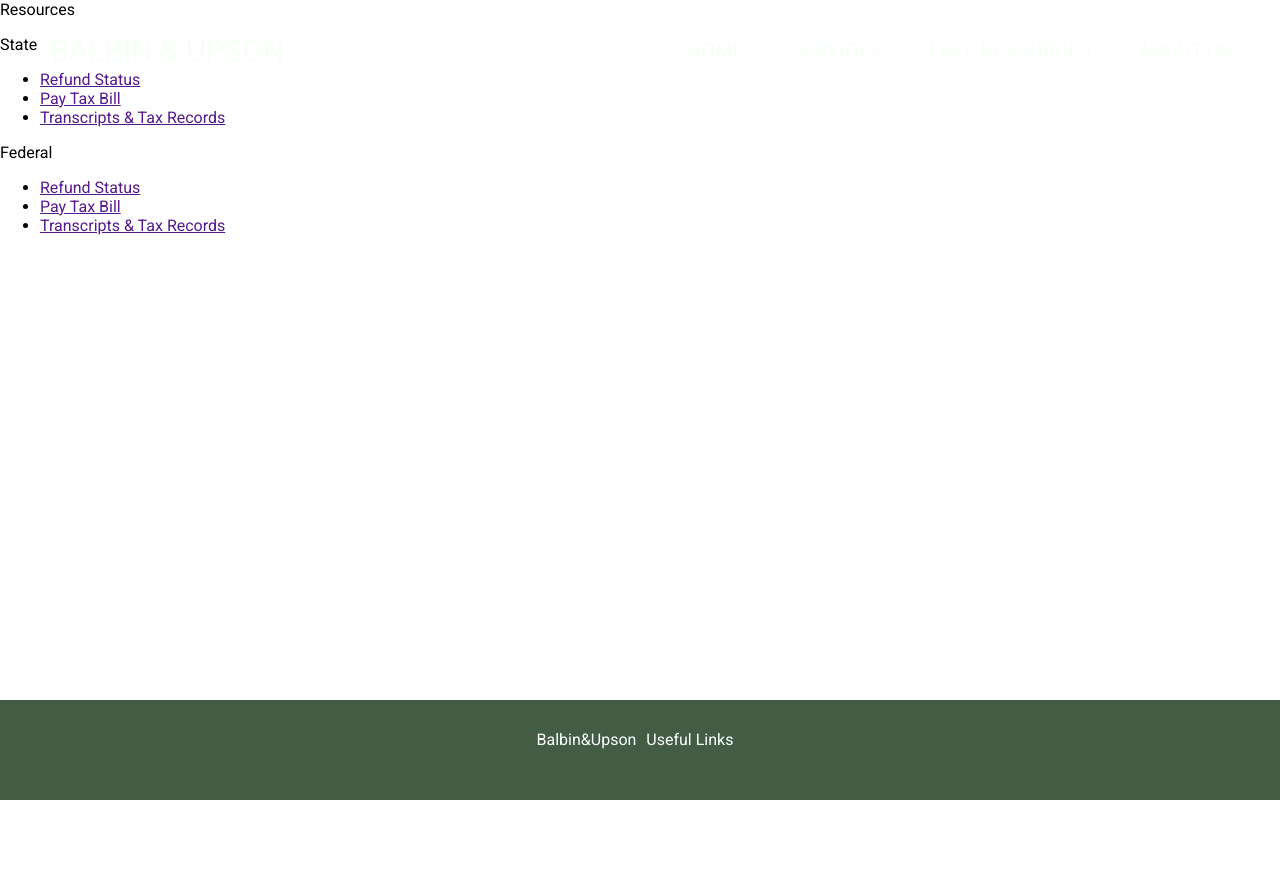
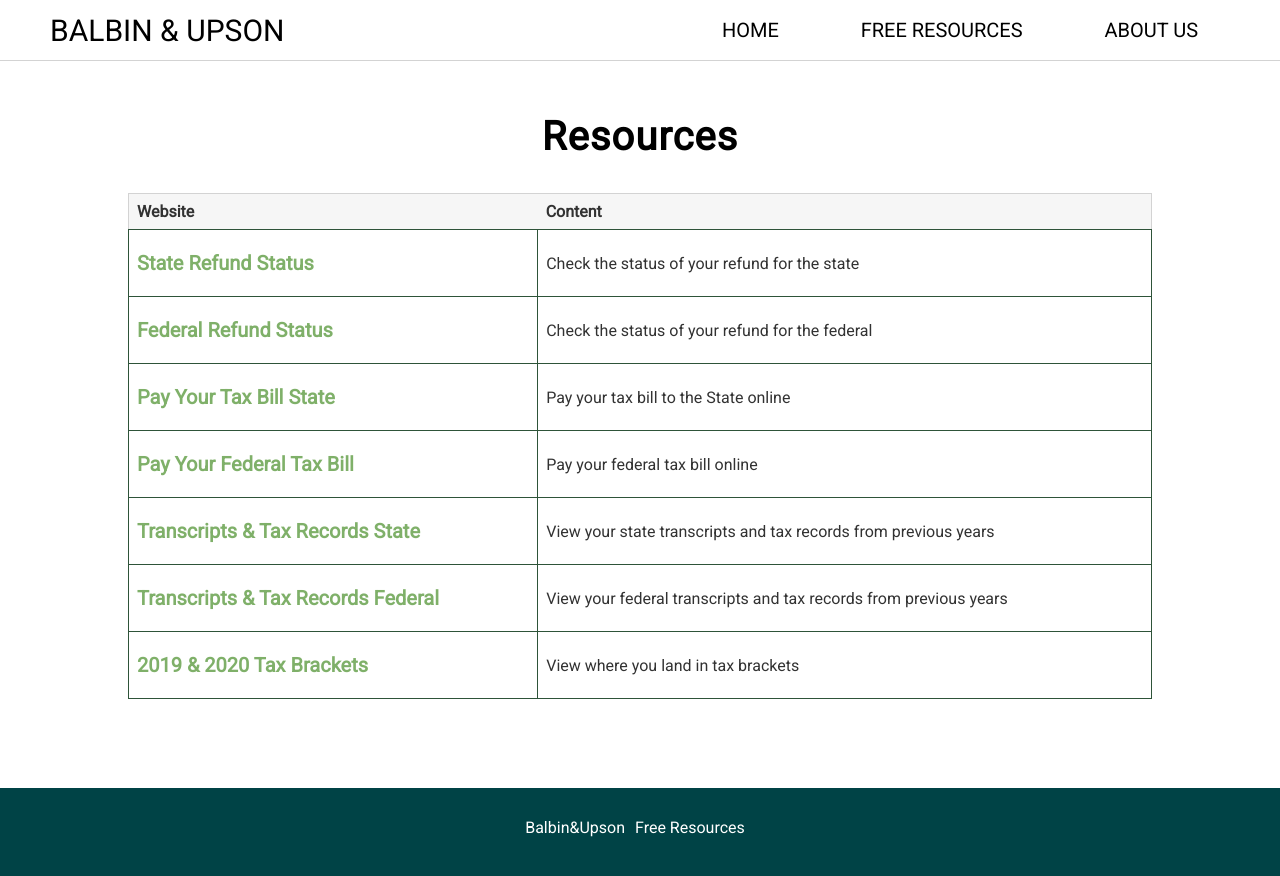
Before and after one commit to kevinphanle/Balbin-and-Upson, a React (Create React App) app: page /resources in a window 1280 px wide. Shown: the top 876 px of the page. Before the commit the page ends 800 px from the top, so only its background shows below. Built offline with nearby package versions, Linux system fonts and the light colour scheme.

Commit message:
resources and started about us page

```diff
--- a/src/App.js
+++ b/src/App.js
@@ -5,12 +5,13 @@ import Navbar from './components/navbar';
 import Footer from './components/footer';
 
 import './styles/App.scss';
-import Resources from './components/resources';
+import Resources from './components/resources/resources';
+import About from './components/aboutus/about';
 
 function App() {
   return (
-    <>
-      <Navbar />
+    <div className="main">
+      <Navbar/>
 
       <Switch>
         <Route exact path="/" >
@@ -19,10 +20,13 @@ function App() {
         <Route exact path="/resources" >
           <Resources/>
         </Route>
+        <Route exact path="/about">
+          <About />
+        </Route>
       </Switch>
 
       <Footer />
-    </>
+    </div>
   );
 }
 
--- /dev/null
+++ b/src/components/aboutus/about.jsx
@@ -0,0 +1,11 @@
+import React from 'react';
+
+function About(props) {
+  return (
+    <div className="about">
+      About uS!
+    </div>
+  )
+}
+
+export default About;
--- a/src/components/footer.jsx
+++ b/src/components/footer.jsx
@@ -1,4 +1,5 @@
 import React from 'react';
+import { Link } from 'react-router-dom';
 
 function Footer(props) {
   return(
@@ -6,8 +7,13 @@ function Footer(props) {
       <div className="wrapper">
 
         <div className="info">
-          <a href="/">Balbin&Upson</a>
-          <a href="/">Useful Links</a>
+          <Link
+            to='/'
+          >Balbin&Upson</Link>
+          <Link
+            to='/resources'
+          >Free Resources</Link>
+
         </div>
       </div>
     </div>
--- a/src/components/frontpage/portfolio.jsx
+++ b/src/components/frontpage/portfolio.jsx
@@ -8,11 +8,9 @@ function Portfolio() {
 
   return (
     <div className="wrapper">
-      <div className="main">
-        <Intro />
-        <Services />
-        <Team />
-      </div>
+      <Intro />
+      <Services />
+      <Team />
     </div>
   )
 }
--- a/src/components/frontpage/team.jsx
+++ b/src/components/frontpage/team.jsx
@@ -1,5 +1,5 @@
 import React from 'react';
-import team from './teamobjects';
+import team from './team_members';
 
 function Team() {
 
--- a/src/components/navbar.jsx
+++ b/src/components/navbar.jsx
@@ -1,10 +1,11 @@
 import React, { useState, useEffect, useRef } from 'react';
-import { Link } from 'react-router-dom';
+import { NavLink, useLocation } from 'react-router-dom';
 
 function Navbar(props) {
   // const { navbarStyles } = props
 
   const [navBackground, setNavBackground] = useState(false)
+  let location = useLocation();
 
   const navRef = useRef()
 
@@ -25,7 +26,7 @@ function Navbar(props) {
 
   let navbarStyles = {};
 
-  if (navBackground) {
+  if (navBackground || location.pathname !== "/") {
     navbarStyles.backgroundColor = 'white';
     navbarStyles.textColor = 'black';
     navbarStyles.border = '1px solid lightgray';
@@ -40,43 +41,48 @@ function Navbar(props) {
   return (
       <div className="navbar" style={{backgroundColor: navbarStyles.backgroundColor, borderBottom: navbarStyles.border, height: navbarStyles.height}}>
         <div className="logo">
-          <Link to='/' style={{color: navbarStyles.textColor }}>Balbin & Upson</Link>
+          <NavLink to='/' style={{color: navbarStyles.textColor }}>Balbin & Upson</NavLink>
         </div>
 
         <div className="right-nav">
           <ul className="nav-links" style={{color: navbarStyles.textColor}}>
             <li className="nav-link">
-              <Link
+              <NavLink
                 to="/"
                 className="link"
                 style={{ color: navbarStyles.textColor }}
               >
                 Home
-              </Link>
+              </NavLink>
             </li>
-            <li className="nav-link">
-              <Link
+            {/* <li className="nav-link">
+              <NavLink
                 to="/"
                 className="link"
                 style={{ color: navbarStyles.textColor }}
               >
                 Services
-              </Link>
-            </li>
+              </NavLink>
+            </li> */}
             {/* <li className="nav-link">
               <a href="/" className="link" style={{color: navbarStyles.textColor}}>Testimonials</a>
             </li> */}
             <li className="nav-link">
 
-              <Link
+              <NavLink
                 to="/resources"
                 className="link"
                 style={{ color: navbarStyles.textColor }}>
                   Free Resources
-              </Link>
+              </NavLink>
             </li>
             <li className="nav-link">
-              <a href="/" className="link" style={{color: navbarStyles.textColor}}>About Us</a>
+            <NavLink
+                to="/about"
+                className="link"
+                style={{ color: navbarStyles.textColor }}>
+                  About Us
+              </NavLink>
             </li>
           </ul>
         </div>
--- a/src/components/resources.jsx
+++ /dev/null
@@ -1,35 +0,0 @@
-import React from 'react';
-
-function Resources(props) {
-
-  console.log('resources');
-  return (
-    <div className="resources">
-      Resources
-      <div className="links">
-          <div className="state-links">
-            <p>State</p>
-            <ul>
-              <li><a href="">Refund Status</a></li>
-              <li><a href="">Pay Tax Bill</a></li>
-              <li><a href="">Transcripts & Tax Records</a></li>
-            </ul>
-          </div>
-
-          <div className="federal-links">
-            <p>Federal</p>
-            <ul>
-              <li><a href="">Refund Status</a></li>
-              <li><a href="">Pay Tax Bill</a></li>
-              <li><a href="">Transcripts & Tax Records</a></li>
-            </ul>
-
-          </div>
-
-        </div>
-
-    </div>
-  )
-}
-
-export default Resources;
--- /dev/null
+++ b/src/components/resources/resouce_list.js
@@ -0,0 +1,46 @@
+let list = [
+  {
+    "name": "State Refund Status",
+    "source": "https://www.ftb.ca.gov/refund/index.asp",
+    "type": "state",
+    "description": "Check the status of your refund for the state"
+  },
+  {
+    "name": "Federal Refund Status",
+    "source": "https://www.irs.gov/refunds",
+    "type": "federal",
+    "description": "Check the status of your refund for the federal"
+  },
+  {
+    "name": "Pay Your Tax Bill State",
+    "source": "https://www.ftb.ca.gov/pay/index.html",
+    "type": "state",
+    "description": "Pay your tax bill to the State online"
+  },
+  {
+    "name": "Pay Your Federal Tax Bill",
+    "source": "https://www.irs.gov/payments",
+    "type": "federal",
+    "description": "Pay your federal tax bill online"
+  },
+  {
+    "name": "Transcripts & Tax Records State",
+    "source": "https://www.ftb.ca.gov/myftb/create-an-account.html",
+    "type": "state",
+    "description": "View your state transcripts and tax records from previous years"
+  },
+  {
+    "name": "Transcripts & Tax Records Federal",
+    "source": "https://www.irs.gov/individuals/get-transcript",
+    "type": "federal",
+    "description": "View your federal transcripts and tax records from previous years"
+  },
+  {
+    "name": "2019 & 2020 Tax Brackets",
+    "source": "https://www.nerdwallet.com/blog/taxes/federal-income-tax-brackets/",
+    "type": "none",
+    "description": "View where you land in tax brackets"
+  }
+]
+
+export default list;
--- /dev/null
+++ b/src/components/resources/resources.jsx
@@ -0,0 +1,40 @@
+import React from 'react';
+import list from './resouce_list';
+
+function Resources(props) {
+
+  const listLinks = () => {
+    return list.map((link, i) => {
+      return <tr key={i}>
+        <td><a target="_blank" rel="noopener noreferrer" href={link.source}>{link.name}</a></td>
+        <td>{link.description}</td>
+      </tr>
+
+    })
+  };
+
+  return (
+    <div className="resources">
+      <h2>Resources</h2>
+      <div className="links">
+
+        <table>
+          <thead>
+            <tr>
+              <th>Website</th>
+              <th>Content</th>
+            </tr>
+          </thead>
+
+          <tbody>
+            {listLinks()}
+          </tbody>
+        </table>
+
+      </div>
+
+    </div>
+  )
+}
+
+export default Resources;
--- a/src/styles/App.scss
+++ b/src/styles/App.scss
@@ -83,6 +83,9 @@ body {
 
 .main {
   min-height: 100vh;
+  position: relative;
+  padding-bottom: 5.5rem;
+}
 
 .intro {
   background: #1D6341;
@@ -225,7 +228,7 @@ body {
 }
 
 .team {
-    background: rgb(24, 83, 55);
+  background: #004346;
   display: flex;
   flex-direction: column;
   align-items: center;
@@ -253,7 +256,7 @@ body {
     .team-member {
       width: 100%;
       // height: 100%;
-        border: 5px solid lightseagreen;
+      border: 5px solid $lgray;
       // margin-bottom: 20px;
       display: flex;
       align-items: center;
@@ -263,7 +266,7 @@ body {
       .photo {
         width: 200px;
         height: 200px;
-          background: grey;
+        // background: grey;
         margin: 20px 0 20px 20px;
 
 
@@ -295,12 +298,10 @@ body {
   }
 }
 
-}
-
 // ------------ FOOTER ---------------------
 
 .footer {
-  background: rgb(67, 93, 69);
+  background: $darkblue;
   padding: 30px 0;
   color: white;
   width: 100%;
@@ -336,5 +337,64 @@ body {
 // -------------RESOURCES---------------
 
 .resources {
-  height: 80vh;
+  height: 100%;
+  padding-top: 80px;
+  width: 80%;
+  margin: auto;
+
+  h2 {
+    text-align: center;
+    font-size: $fontsize * 2;
+    // border-bottom: rgb(0, 42, 0) solid 1px;
+    letter-spacing: 1px;
+    font-weight: bold;
   }
+
+  .links {
+    a {
+      color: $greentext;
+      text-decoration: none;
+      font-size: $fontsize;
+      transition: all .2s;
+      font-weight: bold;
+
+      &:hover {
+
+        text-decoration: underline;
+        // font-size: $fontsize * 1.1;
+      }
+    }
+
+    table {
+      border: 1px solid lightgray;
+      table-layout: auto;
+      width: 100%;
+      border-collapse: collapse;
+      border-spacing: 0;
+
+      th {
+        background: #f6f6f6;
+        padding: .5rem;
+        color: #323232;
+        // height: 50px;
+        text-align: left;
+      }
+
+      tr {
+
+        td {
+          border: 1px solid #2E5339;
+          padding: .5rem;
+          color: #323232;
+          height: 50px;
+        }
+      }
+    }
+  }
+}
+
+// ---------- ABOUT-----
+
+.about {
+  padding-top: 80px;
+}
--- a/src/styles/variables.scss
+++ b/src/styles/variables.scss
@@ -1 +1,7 @@
 $fontsize: 20px;
+
+$greentext: #7FB069;
+$darkblue: #004346;
+$limegreen: #B7CE63;
+$palegreen: #C7D59F;
+$lgray: #DADDD8;
```
Also changed, not shown: src/components/frontpage/team_members.js (renamed from src/components/frontpage/teamobjects.js). Lines whose indentation alone changed are shown as unchanged.
